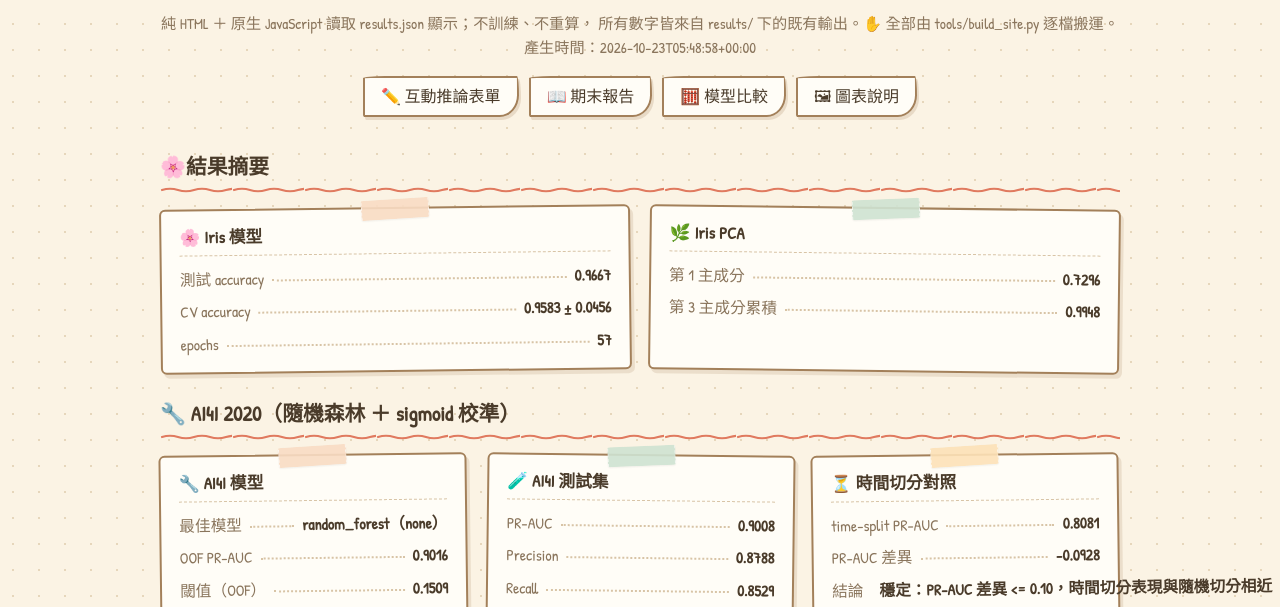
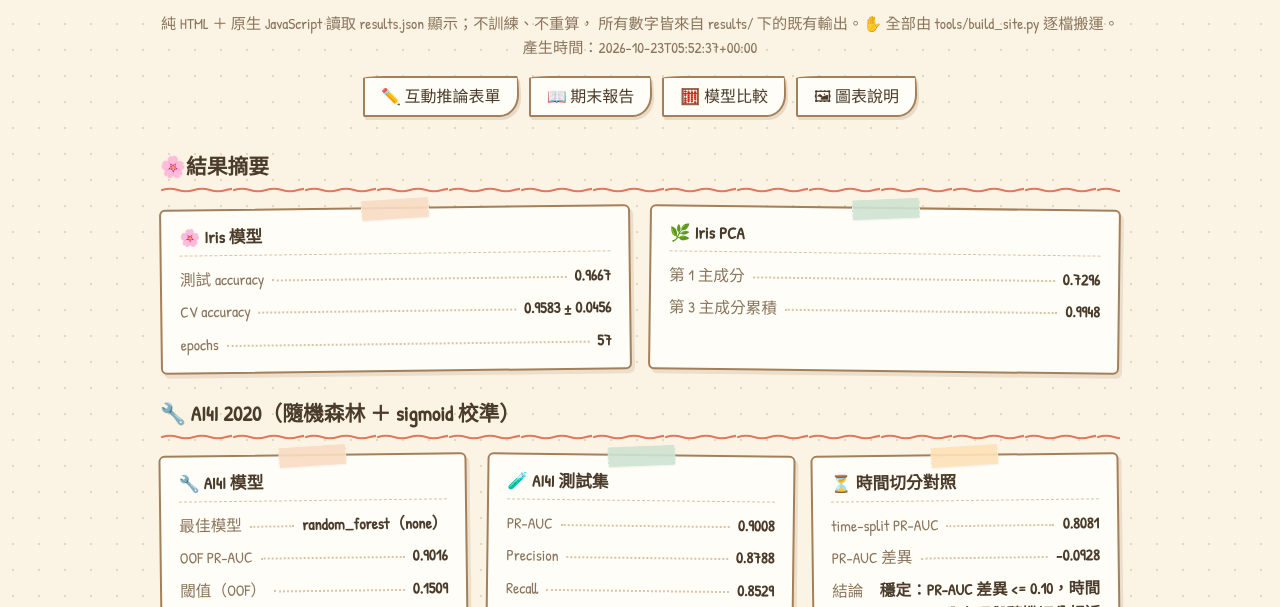
Before and after one commit to SaraHsiao/26-ai-new-power, a plain HTML site: page docs/index.html in a window 1280 px wide. Shown: the part 171-778 px from the top of the page. Drawn offline with Linux system fonts and the light colour scheme; a web font is replaced by a local one.

Commit message:
style: kpi 卡片內長數值/文字 strong 自動斷行

```diff
--- a/docs/results.json
+++ b/docs/results.json
@@ -7,7 +7,7 @@
     "ai4i_metrics": "results/ai4i_metrics.json",
     "time_split": "results/time_split_comparison.json"
   },
-  "generated_at": "2026-10-23T05:48:58+00:00",
+  "generated_at": "2026-10-23T05:52:37+00:00",
   "nn_metrics": {
     "config": {
       "hidden_layer_sizes": [
--- a/docs/style.css
+++ b/docs/style.css
@@ -99,7 +99,15 @@ nav a:hover{ transform:translateY(-2px) rotate(-1.2deg); text-decoration:none; }
 .row{ display:flex; align-items:baseline; gap:8px; padding:3.5px 0; font-size:.98rem; }
 .row span{ color:var(--ink-soft); flex:0 0 auto; }
 .row .dots{ flex:1 1 auto; border-bottom:2px dotted var(--line-soft); transform:translateY(-3px); }
-.row strong{ color:var(--ink); font-variant-numeric:tabular-nums; flex:0 0 auto; }
+.row strong{
+  color:var(--ink);
+  font-variant-numeric:tabular-nums;
+  flex:0 1 auto;
+  min-width:0;
+  overflow-wrap:anywhere;
+  word-break:break-word;
+  text-align:right;
+}
 
 .links{ margin:6px 0 0; padding-left:0; list-style:none; }
 .links li{ padding:3px 0; }
```
Also changed, not shown: 1 other file.
